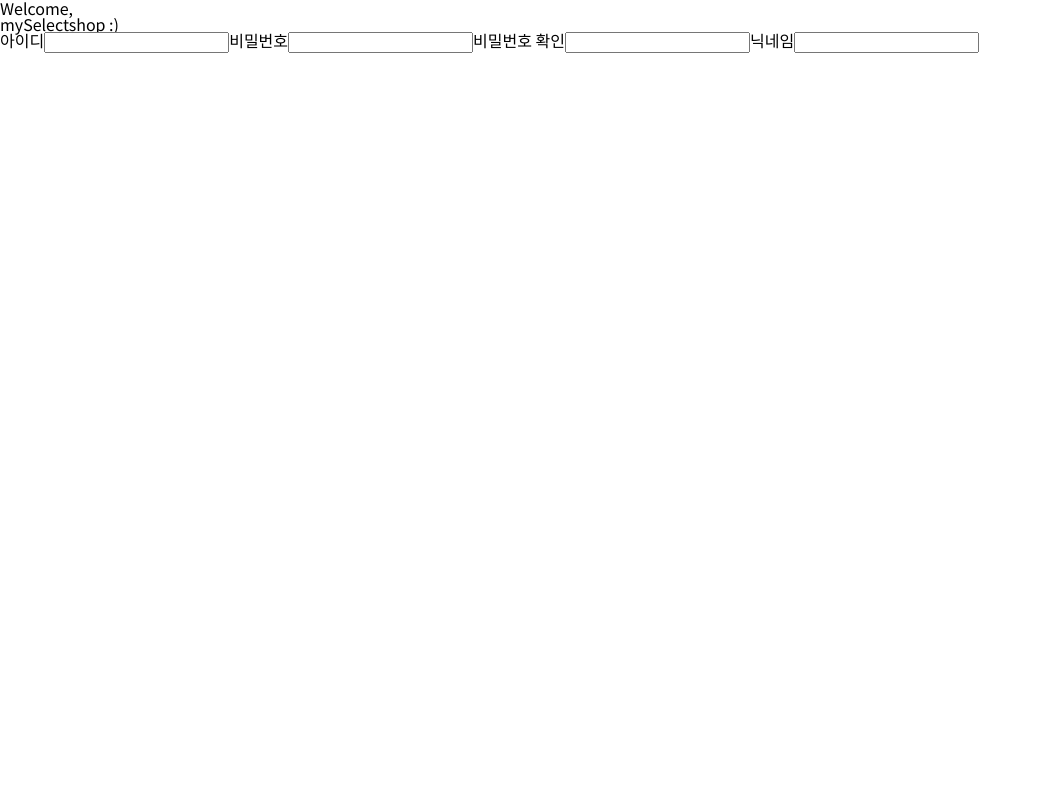
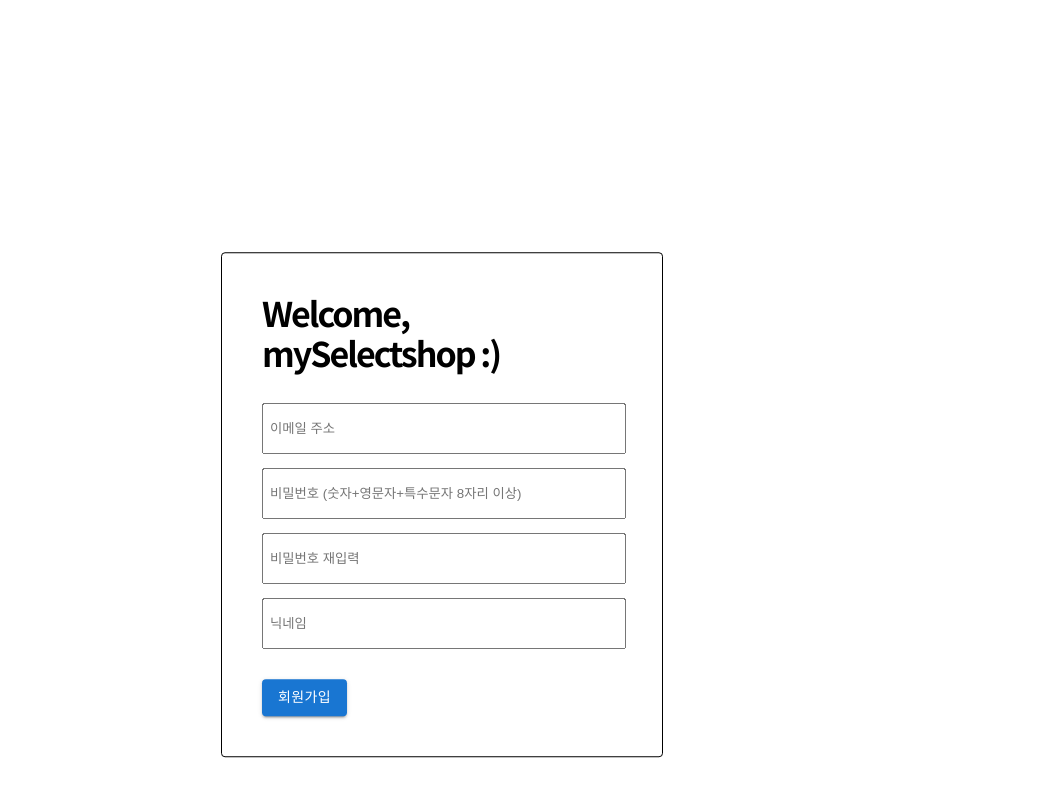
Before and after one commit to hwangdae/my-selectshop, a Next.js app: page /signUp in a window 1280 px wide. Shown: the top 796 px of the page, without its empty margins (0-1042 px from the left). Built offline with nearby package versions, Linux system fonts and the light colour scheme; no server answers.

Commit message:
feat: 회원가입 유효성 및 퍼블리싱 진행중

```diff
--- a/src/hook/useInput.ts
+++ b/src/hook/useInput.ts
@@ -1,12 +1,13 @@
-import { useState } from "react";
+import { useState, ChangeEvent } from 'react';
 
-const useInput = () => {
-  const [value, setValue] = useState("");
+const useInput = (initialValue: string): [string, (e: ChangeEvent<HTMLInputElement>) => void] => {
+  const [value, setValue] = useState<string>(initialValue);
 
-  const handler = (e: React.ChangeEvent<HTMLInputElement>): void => {
+  const handleChange = (e: ChangeEvent<HTMLInputElement>) => {
     setValue(e.target.value);
   };
-  return [value, handler];
+
+  return [value, handleChange];
 };
 
 export default useInput;
--- a/src/pages/signUp/index.tsx
+++ b/src/pages/signUp/index.tsx
@@ -1,36 +1,113 @@
 import useInput from "@/hook/useInput";
-import React, { ChangeEvent, useState } from "react";
+import { registerSchema } from "@/validators/auth";
+import React from "react";
+import { zodResolver } from "@hookform/resolvers/zod";
+import { useForm } from "react-hook-form";
+import { z } from "zod";
+import styled from "styled-components";
+import Button from "@mui/material/Button";
+import { ErrorMessage } from "@hookform/error-message";
+
+interface AuthType {
+  email: string;
+  password: string;
+  checkPassword: string;
+  nickName: string;
+}
 
 const SignUp = () => {
-  const [id, handleIdChange] = useInput();
-  const [password, setPassword] = useState("");
-  const [checkPassword, setCheckPassword] = useState("");
-  const [nickName, setNickName] = useState("");
+  type registerInput = z.infer<typeof registerSchema>;
+  const { register, handleSubmit, formState: {errors} } = useForm<registerInput>({
+    resolver: zodResolver(registerSchema),
+    defaultValues: {
+      email: "",
+      password: "",
+      checkPassword: "",
+      nickName: "",
+    },
+  });
 
-  const onchangeIdHandler = (e:ChangeEvent<HTMLInputElement>) => {
-    const {value} = e.target
-    console.log(value)
-  }
-
+  const signupHandleSubmit = (data: AuthType) => {
+    console.log(data);
+    console.log(errors)
+  };
+  console.log(errors)
   return (
-    <div>
-      <h1>
-        Welcome,
-        <br />
-        mySelectshop :)
-      </h1>
-      <form>
-        <label>아이디</label>
-        <input value={id} onChange={handleIdChange}></input>
-        <label>비밀번호</label>
-        <input value={password}></input>
-        <label>비밀번호 확인</label>
-        <input value={checkPassword}></input>
-        <label>닉네임</label>
-        <input value={nickName}></input>
-      </form>
-    </div>
+    <S.SignUpContainer>
+      <S.SignUpInner>
+        <S.SignUpTitle>
+          Welcome,
+          <br />
+          mySelectshop :)
+        </S.SignUpTitle>
+        <S.SignUpForm onSubmit={handleSubmit(signupHandleSubmit)}>
+          <S.SignUpFormInner>
+            <S.SignUpListItem>
+              {/* <label>아이디</label> */}
+              <S.SignUpInput placeholder="이메일 주소" {...register("email")} />
+              <p>{errors.email?.message}</p>
+            </S.SignUpListItem>
+            <S.SignUpListItem>
+              {/* <label>비밀번호</label> */}
+              <S.SignUpInput
+                placeholder="비밀번호 (숫자+영문자+특수문자 8자리 이상)"
+                {...register("password")}
+              />
+            </S.SignUpListItem>
+            <S.SignUpListItem>
+              {/* <label>비밀번호 확인</label> */}
+              <S.SignUpInput
+                placeholder="비밀번호 재입력"
+                {...register("checkPassword")}
+              />
+            </S.SignUpListItem>
+            <S.SignUpListItem>
+              {/* <label>닉네임</label> */}
+              <S.SignUpInput placeholder="닉네임" {...register("nickName")} />
+            </S.SignUpListItem>
+          </S.SignUpFormInner>
+          <Button variant="contained">회원가입</Button>
+        </S.SignUpForm>
+      </S.SignUpInner>
+    </S.SignUpContainer>
   );
 };
 
 export default SignUp;
+
+const S = {
+  SignUpContainer: styled.div`
+    position: relative;
+  `,
+  SignUpInner: styled.div`
+  width: 360px;
+    position: absolute;
+    transform: translate(50%, 50%);
+    border: solid 1px #000;
+    border-radius: 4px;
+    padding: 40px;
+  `,
+  SignUpTitle: styled.h1`
+    font-size: 34px;
+    font-weight: bold;
+    line-height: 40px;
+    letter-spacing: -2px;
+  `,
+  SignUpForm: styled.form`
+  `,
+  SignUpFormInner: styled.ul`
+    margin: 30px 0px;
+  `,
+  SignUpListItem: styled.li`
+    margin-bottom: 14px;
+    &:last-child {
+      margin-bottom: 0px;
+    }
+  `,
+  SignUpInput: styled.input`
+  width: 100%;
+    padding: 16px 0px;
+    text-indent: 6px;
+    outline: none;
+  `,
+};
--- /dev/null
+++ b/src/validators/auth.ts
@@ -0,0 +1,24 @@
+import { z } from "zod";
+
+const PASSWORD_REGEX = /^(?=.*[a-zA-Z])(?=.*[!@#$%^*+=-])(?=.*[0-9]).{8,15}$/;
+
+export const registerSchema = z.object({
+  email: z.string().email("이메일 형식을 입력해주세요."),
+  password: z
+    .string()
+    .min(8, { message: "8자리 이상 입력해주세요." })
+    .max(15, { message: "15자리 이하로 입력해주세요." })
+    .refine(
+      (value) => PASSWORD_REGEX.test(value),
+      "영문, 숫자, 특수문자를 포함해야 합니다."
+    ),
+  checkPassword: z
+    .string()
+    .min(8, { message: "8자리 이상 입력해주세요." })
+    .max(15, { message: "15자리 이하로 입력해주세요." })
+    .refine(
+      (value) => PASSWORD_REGEX.test(value),
+      "영문, 숫자, 특수문자를 포함해야 합니다."
+    ),
+    nickName:z.string().min(3,{message:"3자리 이상 입력해주세요."}).max(6,{message:"6자리 이하로 입력해주세요."})
+});
```
Also changed, not shown: package.json (+9 -1 lines), src/styles/basicButton.ts (added), 1 other file (tests, documents, lock files or other folders).
